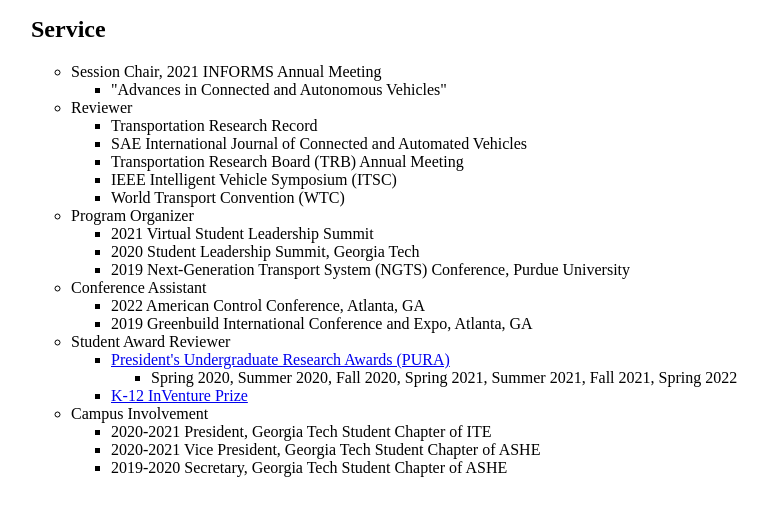
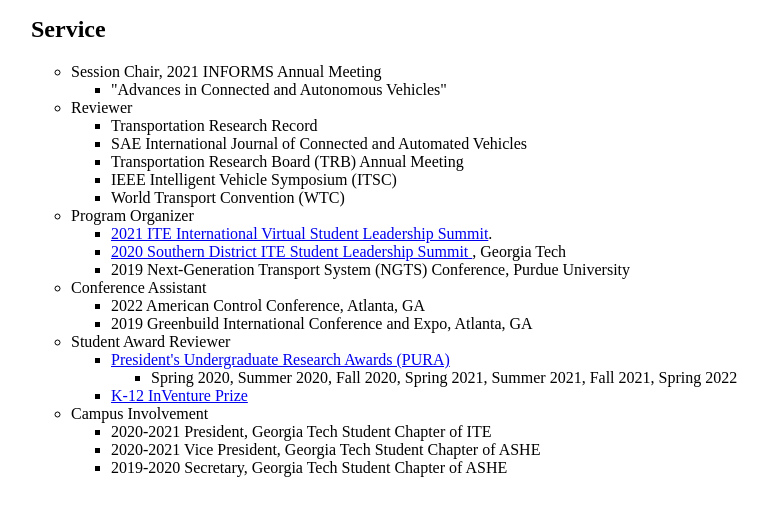
Before and after one commit to YangjiaoChen/YangjiaoChen.github.io, a Jekyll site: the page built from service.html, in a window 1280 px wide, cut to the strip 112-628 px from the top of the page. Shown: the whole strip, without its empty margins (17-785 px from the left). Built offline with Jekyll 4.4.1, drawn with Linux system fonts in a browser that asks for light colours.

Commit message:
Update service.html

```diff
--- a/service.html
+++ b/service.html
@@ -93,8 +93,8 @@ title: "Yangjiao Chen: service"
 
     <li>Program Organizer </li>
 	    <ul>
-    <li>2021 Virtual Student Leadership Summit </li>
-    <li>2020 Student Leadership Summit, Georgia Tech </li>
+    <li><a href="https://www.ite.org/events-meetings/student-leadership-summits/" target="_blank">2021 ITE International Virtual Student Leadership Summit</a>. </li>
+    <li><a href="https://www.ite.org/events-meetings/student-leadership-summits/ite-international-virtual-student-leadership-summit/" target="_blank">2020 Southern District ITE Student Leadership Summit </a>, Georgia Tech </li>
     <li>2019 Next-Generation Transport System (NGTS) Conference, Purdue University </li>
 	</ul>
 
```
